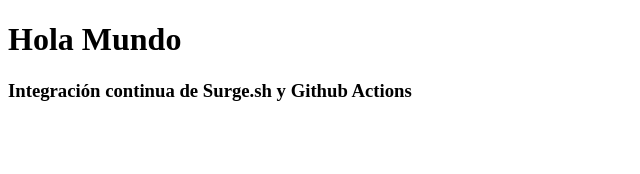
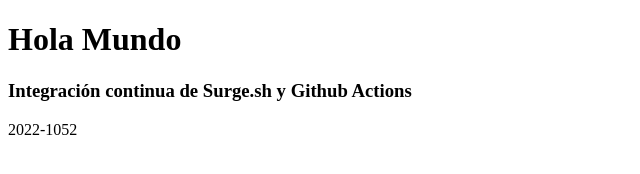
Before and after one commit to ameliahcross/parcial1, a plain HTML site: page index.html in a window 1280 px wide. Shown: the full height of the page, 0-640 px from the left. Drawn offline with Linux system fonts and the light colour scheme.

Commit message:
Added span

```diff
--- a/index.html
+++ b/index.html
@@ -3,10 +3,11 @@
 <head>
     <meta charset="UTF-8">
     <meta name="viewport" content="width=device-width, initial-scale=1.0">
-    <title>Document</title>
+    <title>DevOps</title>
 </head>
 <body>
     <h1>Hola Mundo</h1>
     <h3>Integración continua de Surge.sh y Github Actions</h3>
+    <span>2022-1052</span>
 </body>
 </html>
```
Also changed, not shown: .github/workflows/main.yml (added).
